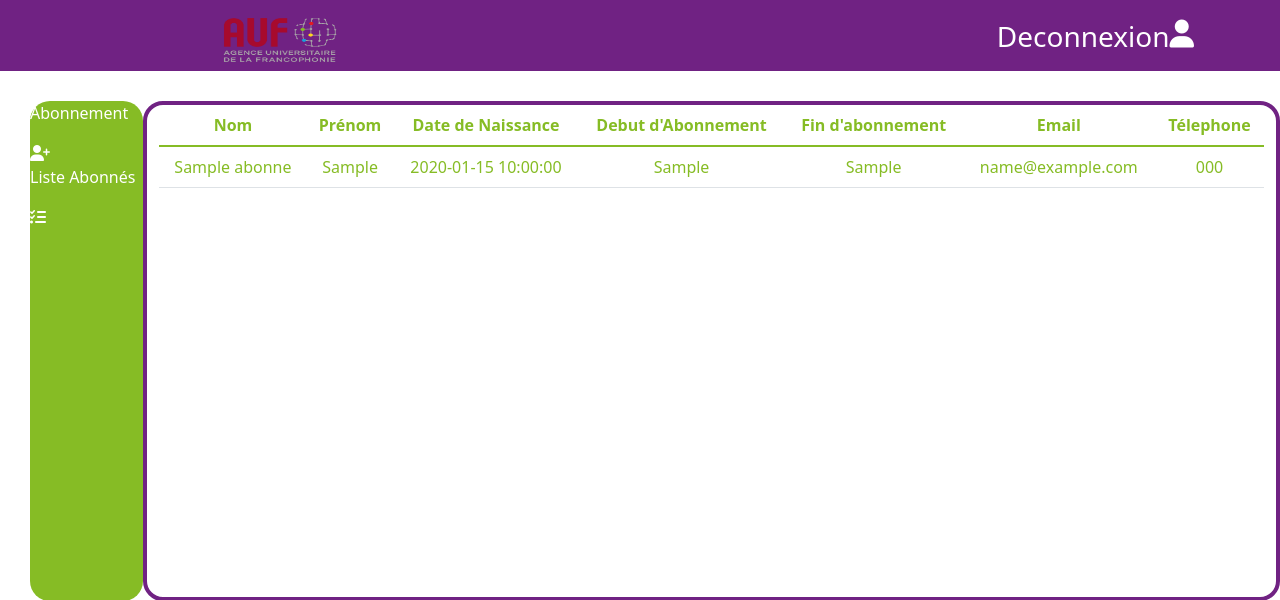
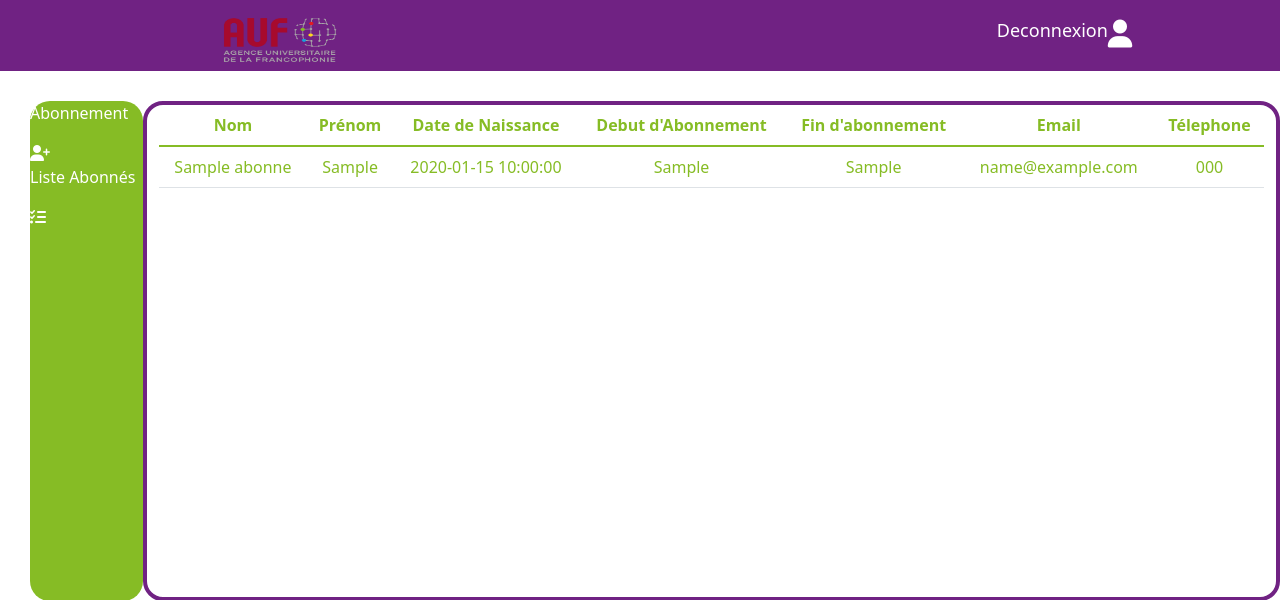
Before and after one commit to Adouaboubarnabas/projet_auf, a PHP site: page /suivi.php in a window 1280 px wide. Shown: the top 600 px of the page. Run offline with PHP 8.4, Linux system fonts and the light colour scheme; tables that the repository leaves empty or names only in its code hold one stand-in row (values such as "Sample post"); some libraries are stand-ins or nearby versions.

Commit message:
Update suivi.php

```diff
--- a/suivi.php
+++ b/suivi.php
@@ -13,7 +13,7 @@
 <body>
   <header class="container-fluid">
         <img src="./images/logo.svg.png" class="para1">
-        <h3 class="para2abonnement"><a style="text-decoration:none; color:#ffffff" href="index.php">Deconnexion</a><i class="fa-solid fa-user"></i></h3>
+        <h3 class="para2abonnement"><a style="text-decoration:none; color:#ffffff; font-size : 18px" href="index.php">Deconnexion</a><i class="fa-solid fa-user"></i></h3>
   </header>
   <section class="corpsdepagedeux">
       <div class="barrebleu" style="background-color:#86bc25 !important;">
```
